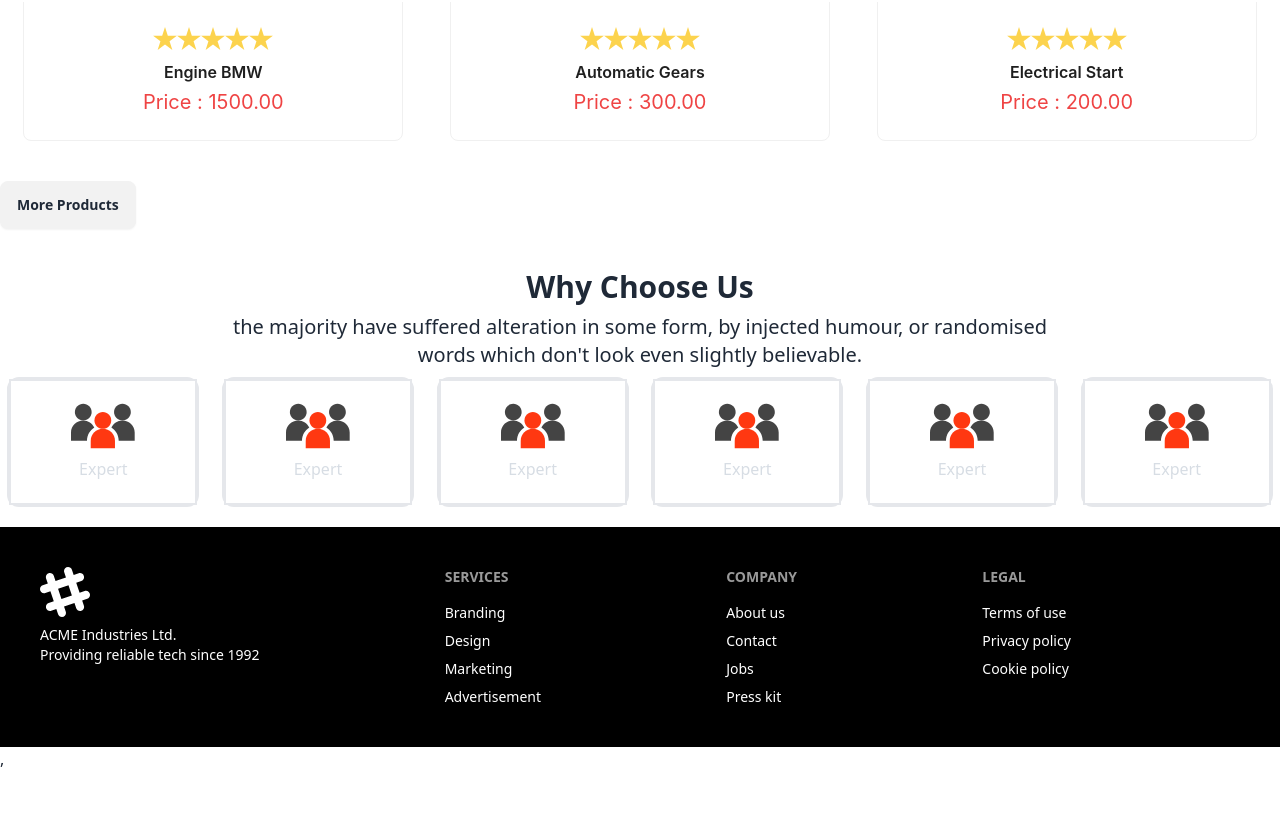
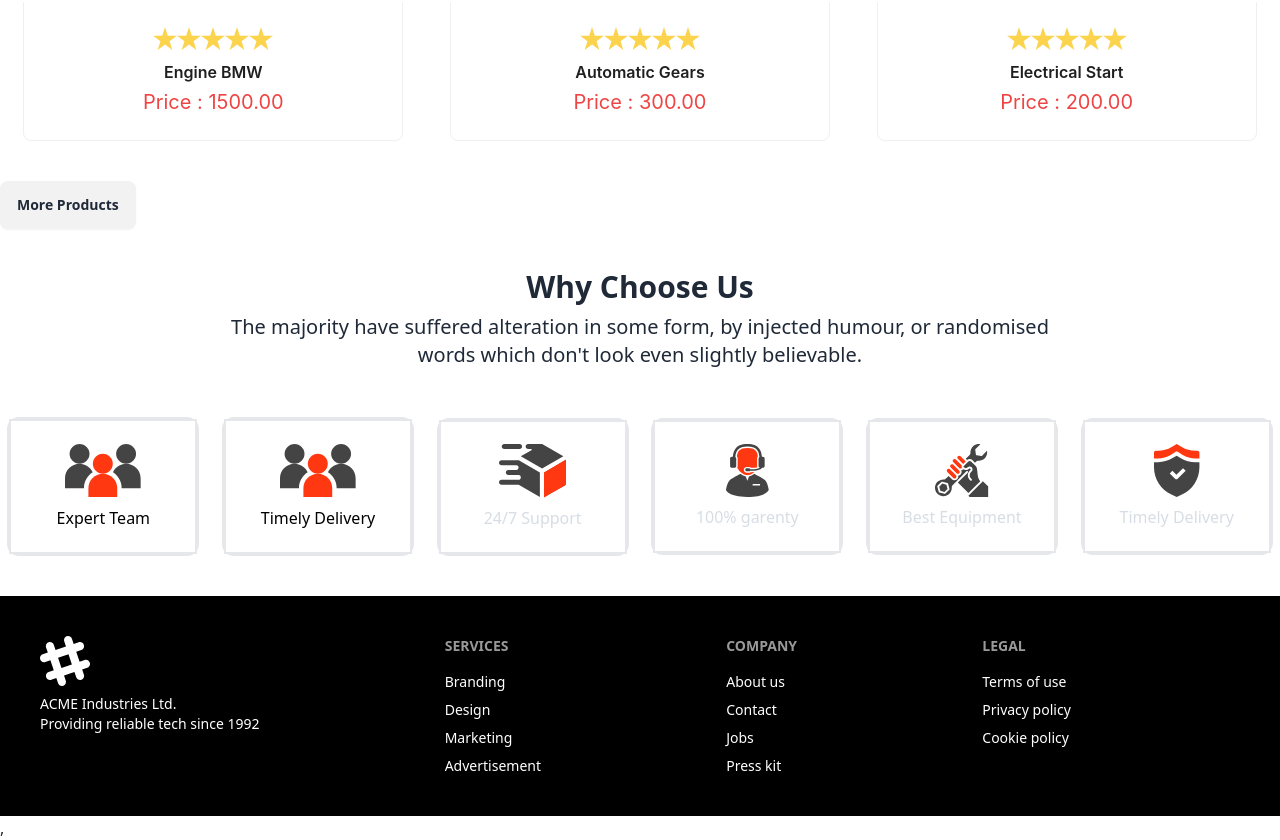
Before and after one commit to Shariful4447/car-geraze-shop, a React (Vite) app: page / in a window 1280 px wide. Shown: the part 3685-4525 px from the top of the page. Before the commit the page ends 4456 px from the top, so only its background shows below. Built offline with nearby package versions, Linux system fonts and the light colour scheme; grey boxes are pictures that could not be loaded.

Commit message:
core feature complete

```diff
--- a/src/Pages/CoreFeature/CoreFeature.jsx
+++ b/src/Pages/CoreFeature/CoreFeature.jsx
@@ -1,67 +1,78 @@
 import group from '../../assets/icons/group.svg'
+import deliveryTime from '../../assets/icons/deliveryt.svg'
+import support from '../../assets/icons/person.svg'
+import equipment from '../../assets/icons/Wrench.svg'
+import gerenty from '../../assets/icons/person.svg'
+import delivery from '../../assets/icons/check.svg'
+
+
+
+
+
 
 const CoreFeature = () => {
     return (
         <div className="mb-5">
             <div>
                 <h3 className="text-3xl font-bold text-center mt-5">Why Choose Us</h3>
-                <p className="text-xl text-center p-2">the majority have suffered alteration in some form, by injected humour, or randomised <br /> words which don't look even slightly believable. </p>
+                <p className="text-xl text-center p-2">The majority have suffered alteration in some form, by injected humour, or randomised <br /> words which don't look even slightly believable. </p>
             </div>
-            <div className='grid grid-cols-6 place-items-center gap-2'>
+            <div className='grid grid-cols-6 place-items-center gap-2 mt-10 mb-10'>
                 <div className="hero max-h-48 max-w-48 border-2 rounded-xl" >
                     <div className="hero-overlay bg-white border-2"></div>
                     <div className="hero-content text-center text-neutral-content">
-                        <div className="max-w-16">
-                            <h1 className="mt-2 mb-2 text-xl font-bold"><img src={group} alt="" /></h1>
-                            <p className="mb-2">Expert</p>
+                        <div className="max-w-18">
+                            <h1 className="mt-2 mb-2 text-xl flex justify-center font-bold items-center"><img src={group} alt="" /></h1>
+                            <p className="mb-2 text-black">Expert Team</p>
                         </div>
                     </div>
                 </div>
                 <div className="hero max-h-48 max-w-48 border-2 rounded-xl" >
                     <div className="hero-overlay bg-white border-2"></div>
                     <div className="hero-content text-center text-neutral-content">
-                            <div className="max-w-16">
-                                <h1 className="mt-2 mb-2 text-xl font-bold"><img src={group} alt="" /></h1>
-                                <p className="mb-2">Expert</p>
+                        <div className="max-w-18">
+                            <h1 className="mt-2 mb-2 text-xl flex justify-center font-bold items-center"><img src={group} alt="" /></h1>
+                            <p className="mb-2 text-black">Timely Delivery</p>
                         </div>
                     </div>
                 </div>
                 <div className="hero max-h-48 max-w-48 border-2 rounded-xl" >
                     <div className="hero-overlay bg-white border-2"></div>
                         <div className="hero-content text-center text-neutral-content">
-                            <div className="max-w-16">
-                                <h1 className="mt-2 mb-2 text-xl font-bold"><img src={group} alt="" /></h1>
-                                <p className="mb-2">Expert</p>
+                            <div className="max-w-18">
+                                <h1 className="mt-2 mb-2 flex justify-center  text-xl font-bold"><img className='content-center' src={deliveryTime} alt="" /></h1>
+                                <p className="mb-2">24/7 Support</p>
                             </div>
                         </div>
                 </div>
                 <div className="hero max-h-48 max-w-48 border-2 rounded-xl" >
                     <div className="hero-overlay bg-white border-2"></div>
                         <div className="hero-content text-center text-neutral-content">
-                            <div className="max-w-16">
-                                <h1 className="mt-2 mb-2 text-xl font-bold"><img src={group} alt="" /></h1>
-                                <p className="mb-2">Expert</p>
+                            <div className="max-w-18">
+                                <h1 className="mt-2 mb-2 text-xl align-middle bg-center flex justify-center font-bold"><img  src={gerenty} alt="" /></h1>
+                                <p className="mb-2">100% garenty</p>
                             </div>
                         </div>
                 </div>
                 <div className="hero max-h-48 max-w-48 border-2 rounded-xl" >
                     <div className="hero-overlay bg-white border-2"></div>
                         <div className="hero-content text-center text-neutral-content">
-                            <div className="max-w-16">
-                                <h1 className="mt-2 mb-2 text-xl font-bold"><img src={group} alt="" /></h1>
-                                <p className="mb-2">Expert</p>
+                            <div className="max-w-18">
+                                <h1 className="mt-2 mb-2 text-xl flex justify-center font-bold"><img src={equipment} alt="" /></h1>
+                                <p className="mb-2">Best Equipment</p>
                             </div>
                         </div>
                 </div>
                 <div className="hero max-h-48 max-w-48 border-2 rounded-xl" >
                     <div className="hero-overlay bg-white border-2"></div>
                         <div className="hero-content text-center text-neutral-content">
-                            <div className="max-w-16">
-                                <h1 className="mt-2 mb-2 text-xl font-bold"><img src={group} alt="" /></h1>
-                                <p className="mb-2">Expert</p>
+                            <div className="max-w-18">
+                                <h1 className="mt-2 mb-2 text-xl flex justify-center font-bold"><img src={delivery} alt="" /></h1>
+                                <p className="mb-2">Timely Delivery</p>
                             </div>
                         </div>
                 </div>
+
 
             </div>
 
```
Also changed, not shown: src/assets/icons/Group_38729.svg (renamed from src/assets/icons/Group 38729.svg). Lines whose indentation alone changed are shown as unchanged.
